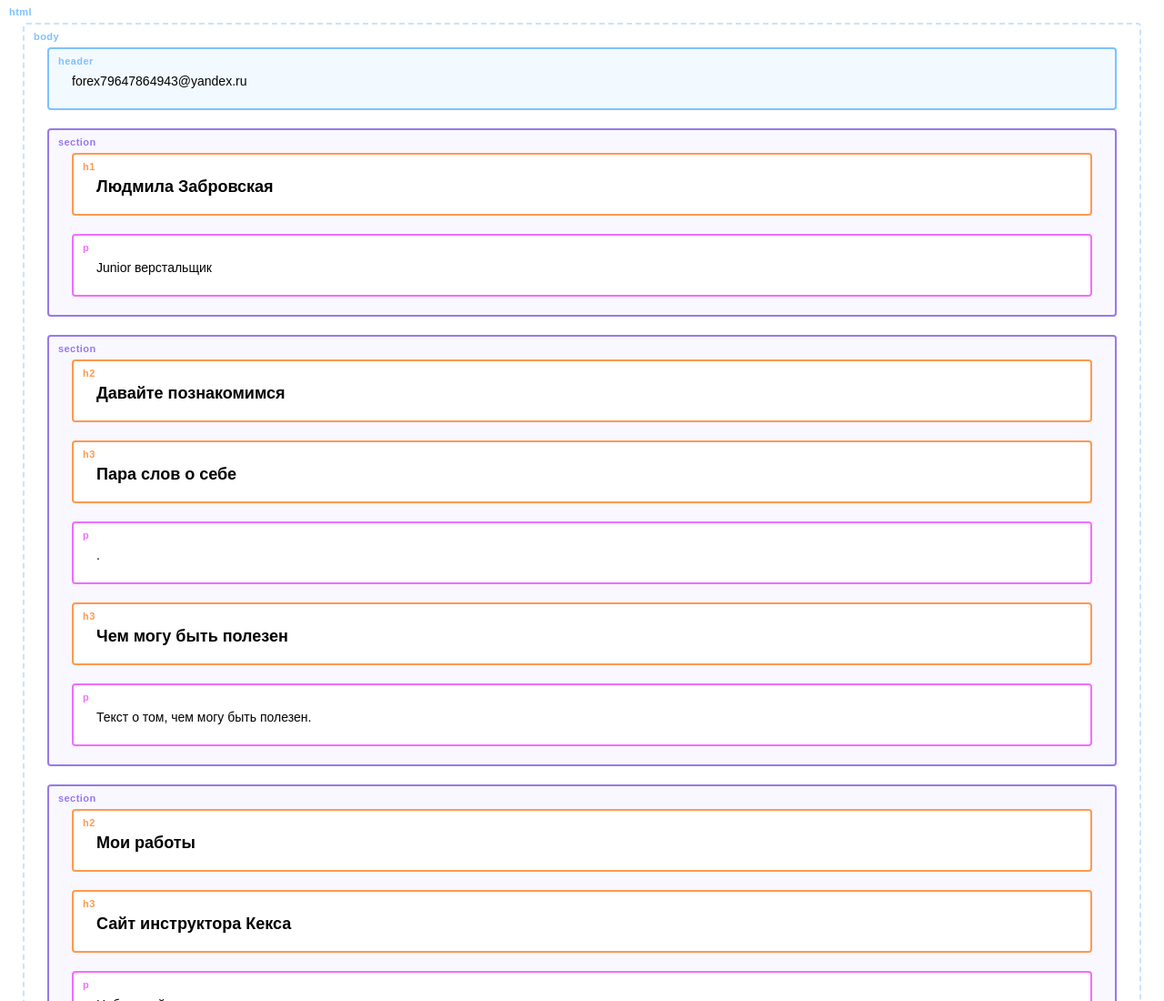
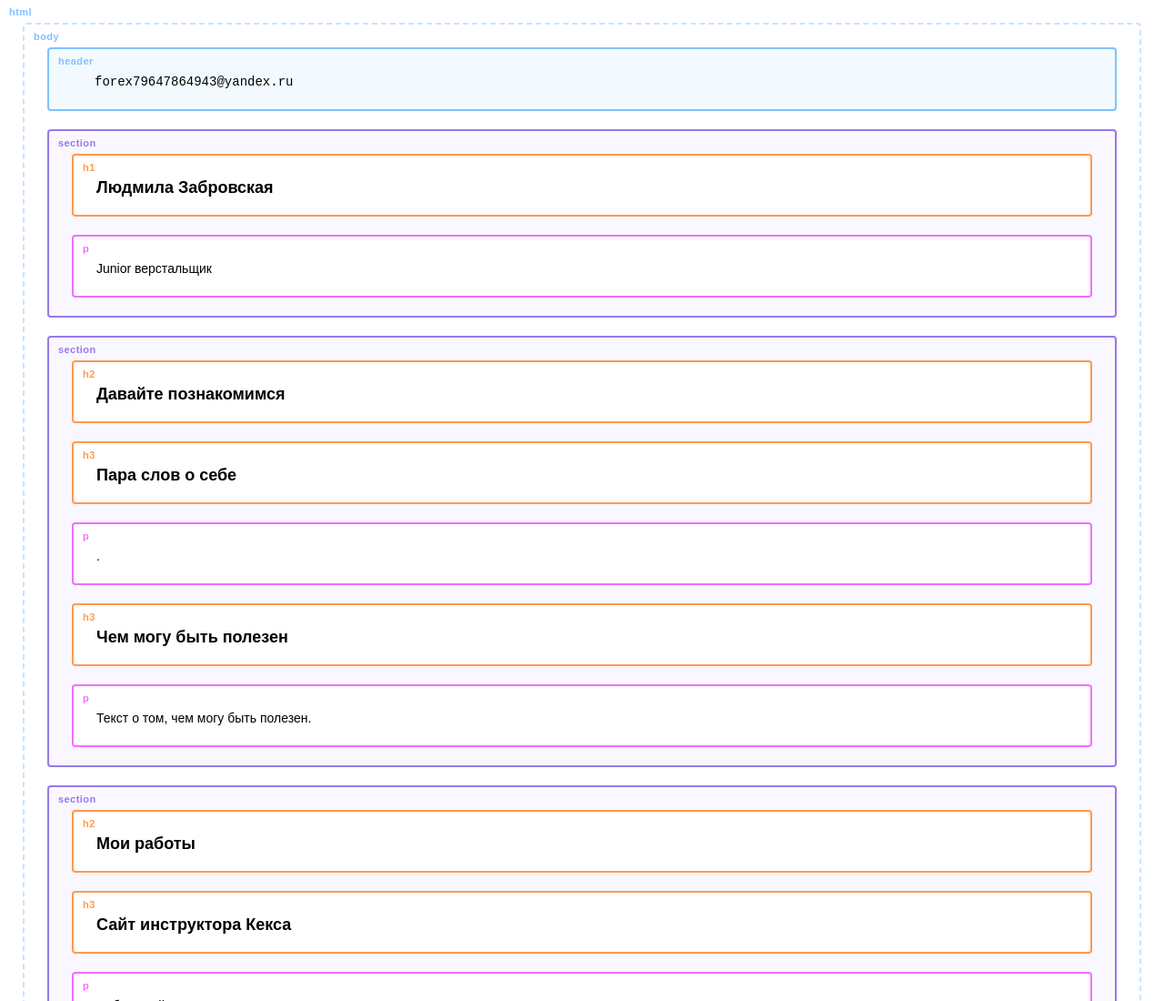
Before and after one commit to ludmila-zabrovskaya/ludmila-zabrovskaya.github.io, a plain HTML site: page index.html in a window 1280 px wide. Shown: the top 1100 px of the page at 91% size. Drawn offline with Linux system fonts and the light colour scheme.

Commit message:
выделила адрес в code тег

```diff
--- a/index.html
+++ b/index.html
@@ -9,7 +9,7 @@
   <body>
     <header class="page-header">
 
-      forex79647864943@yandex.ru
+      <code>forex79647864943@yandex.ru</code>
     </header>
 
     <section class="hero-image">
```
